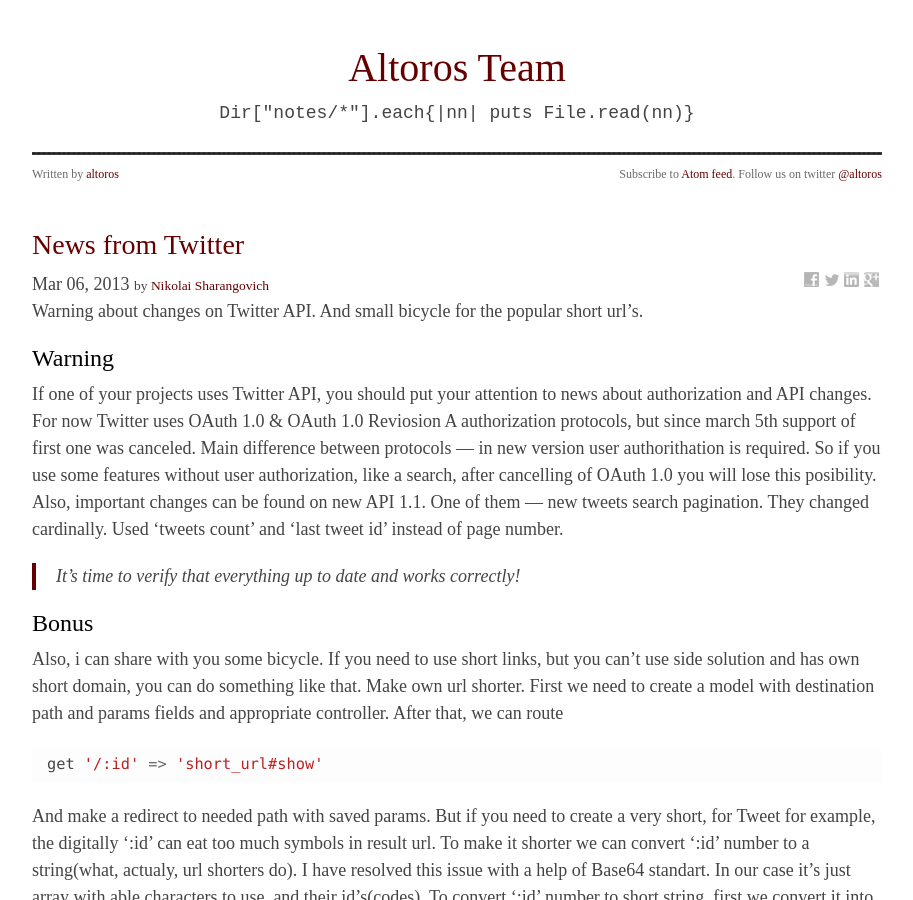
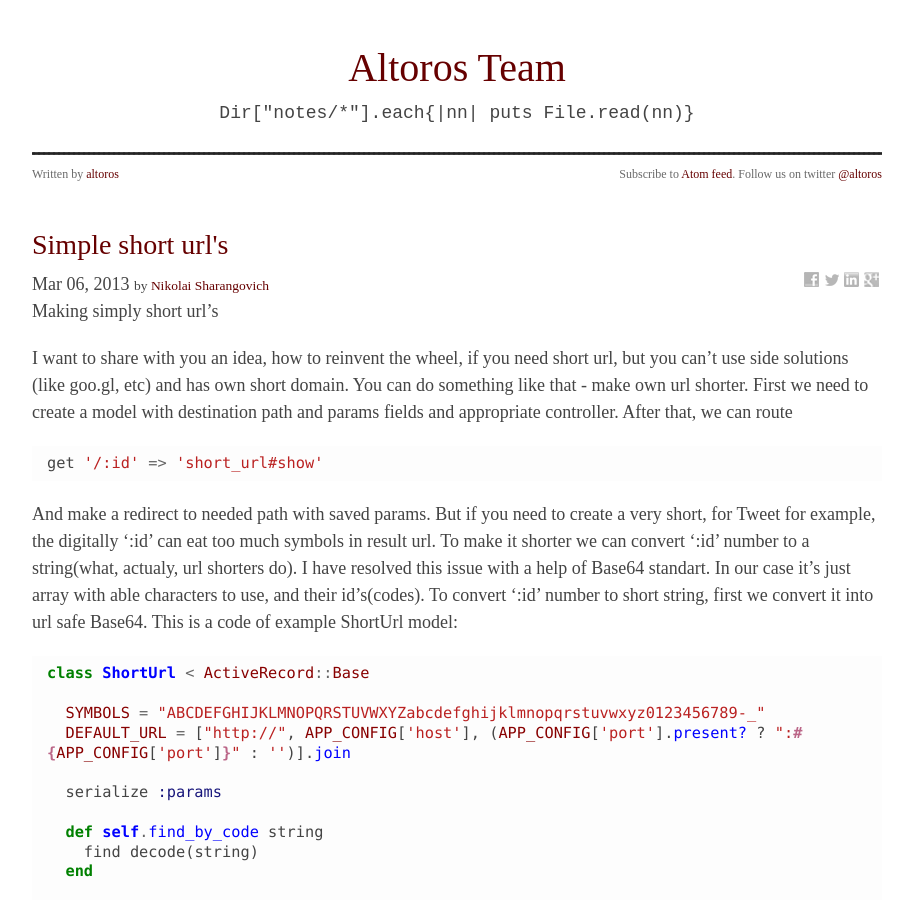
Before and after one commit to Altoros/altoros.github.com, a Jekyll site: the page built from _posts/2013-03-06-simple-short-urls.markdown, in a window 1280 px wide and 900 px high. Shown: the whole window, without its empty margins (183-1096 px from the left). Built offline with Jekyll 4.4.1, drawn with Linux system fonts in a browser that asks for light colours; Markdown is read by kramdown in place of the engine named in the settings; comment, search, counter and statistics services are not loaded.

Commit message:
Posts separated
Signed-off-by: Nikolai Sharangovich <nikolai.sharangovich@altoros.com>

```diff
--- a/_posts/2013-03-06-some-twitter-news-with-bonus.markdown
+++ b/_posts/2013-03-06-simple-short-urls.markdown
@@ -1,27 +1,17 @@
 ---
 layout: post
-title: News from Twitter
-description: Warning about changes on Twitter API
+title: Simple short url's
+description: Making simply short url's
 author:
   name: Nikolai Sharangovich
   link: https://github.com/Sharangovich
 ---
 
-Warning about changes on Twitter API. And small bicycle for the popular short url's.
+Making simply short url's
 
 <!-- full start -->
 
-## Warning
-
-If one of your projects uses Twitter API, you should put your attention to news about authorization and API changes. For now Twitter uses OAuth 1.0 & OAuth 1.0 Reviosion A authorization protocols, but since march 5th support of first one was canceled. Main difference between protocols — in new version user authorithation is required. So if you use some features without user authorization, like a search, after cancelling of OAuth 1.0 you will lose this posibility.
-Also, important changes can be found on new API 1.1. One of them — new tweets search pagination. They changed cardinally. Used 'tweets count' and 'last tweet id' instead of page number.
-
-> It's time to verify that everything up to date and works correctly!
-
-
-## Bonus
-
-Also, i can share with you some bicycle. If you need to use short links, but you can't use side solution and has own short domain, you can do something like that. Make own url shorter.
+I want to share with you an idea, how to reinvent the wheel, if you need short url, but you can't use side solutions (like goo.gl, etc) and has own short domain. You can do something like that - make own url shorter.
 First we need to create a model with destination path and params fields and appropriate controller. After that, we can route
 {% highlight ruby %}
 get '/:id' => 'short_url#show'
@@ -125,5 +115,4 @@
 
 <!-- full end -->
 
-[0]: https://dev.twitter.com/docs/api/1.1/overview
-[1]: http://en.wikipedia.org/wiki/Base64
+[0]: http://en.wikipedia.org/wiki/Base64
```
Also changed, not shown: _posts/2013-03-06-twitter-warning.markdown (added, +22 -0 lines).
